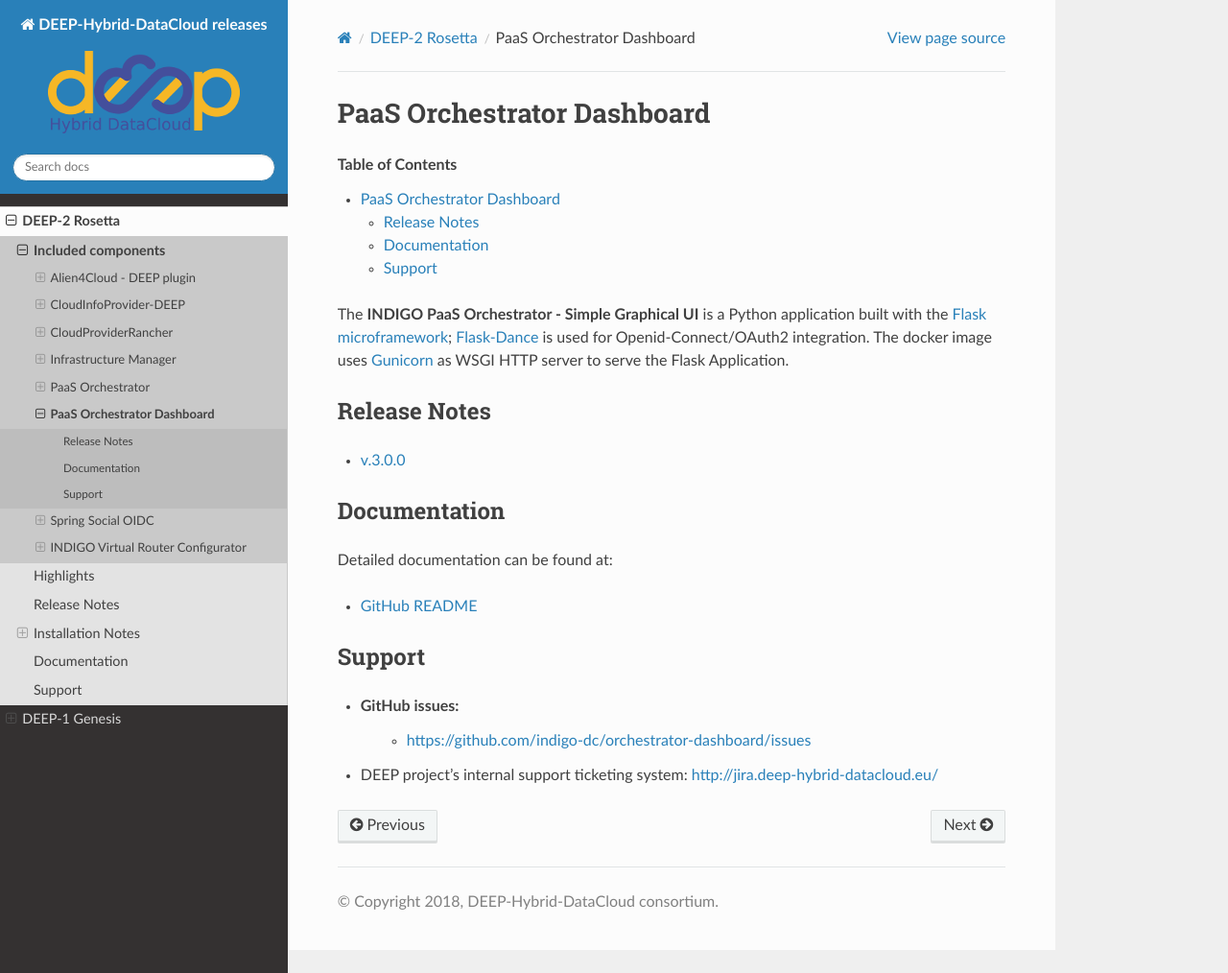
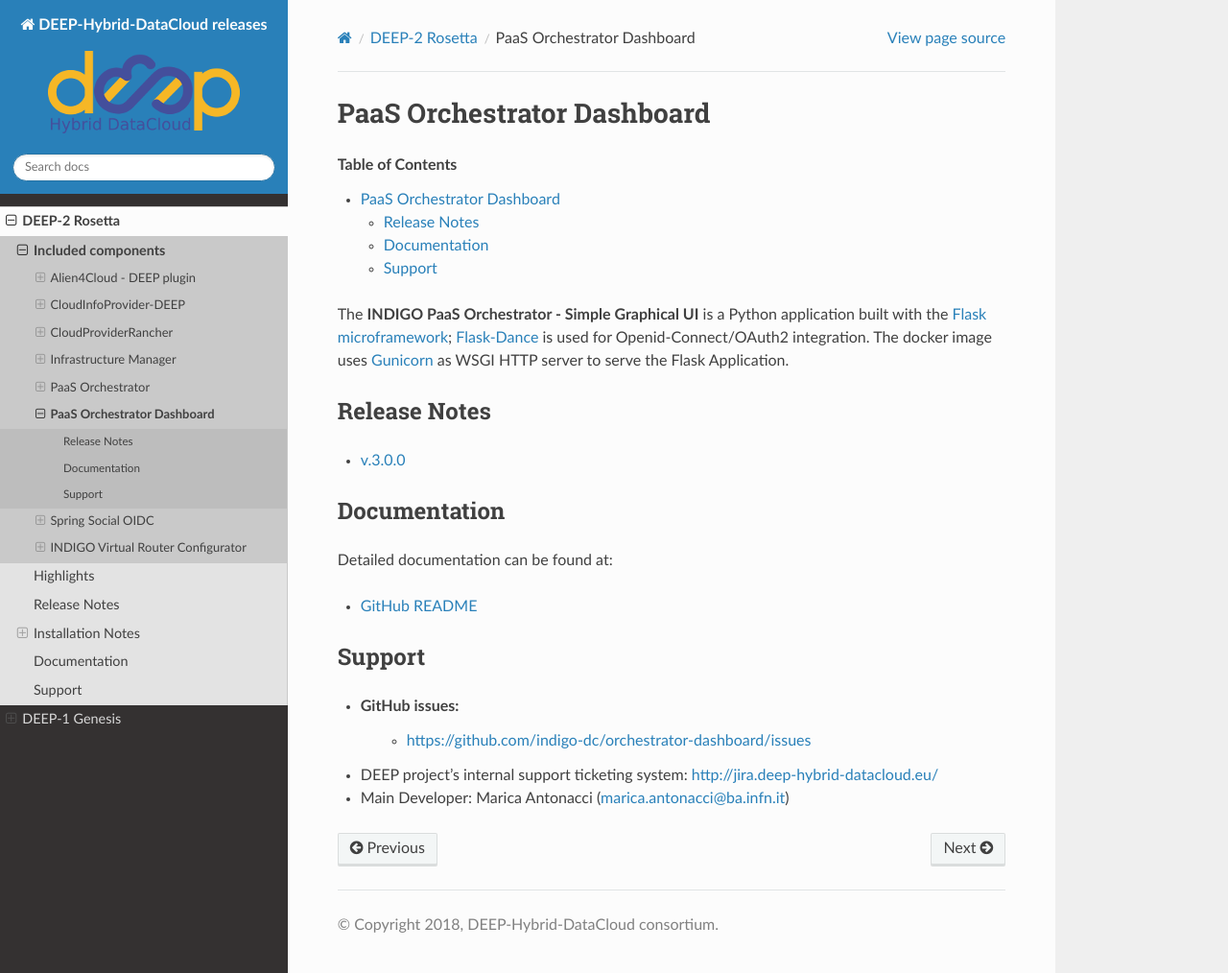
Before and after one commit to deephdc/deep-releases, a Sphinx documentation site: the page built from source/releases/rosetta/paas-dashboard.rst, in a window 1280 px wide and 1014 px high. Shown: the whole window at 96% size. Built offline with Sphinx 7.4.7 and the Read the Docs theme 2.0.0, drawn with Linux system fonts in a browser that asks for light colours; pages that are not in the unit, such as notebooks, are missing from menus.

Commit message:
add maintainer

```diff
--- a/source/releases/rosetta/paas-dashboard.rst
+++ b/source/releases/rosetta/paas-dashboard.rst
@@ -30,3 +30,4 @@
 * GitHub issues:
     * https://github.com/indigo-dc/orchestrator-dashboard/issues
 * DEEP project’s internal support ticketing system: http://jira.deep-hybrid-datacloud.eu/
+* Main Developer: Marica Antonacci (marica.antonacci@ba.infn.it)
```
